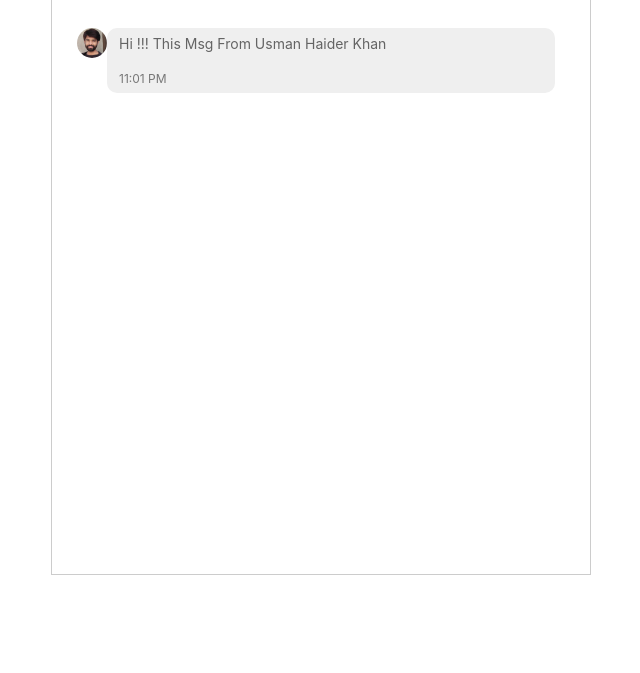
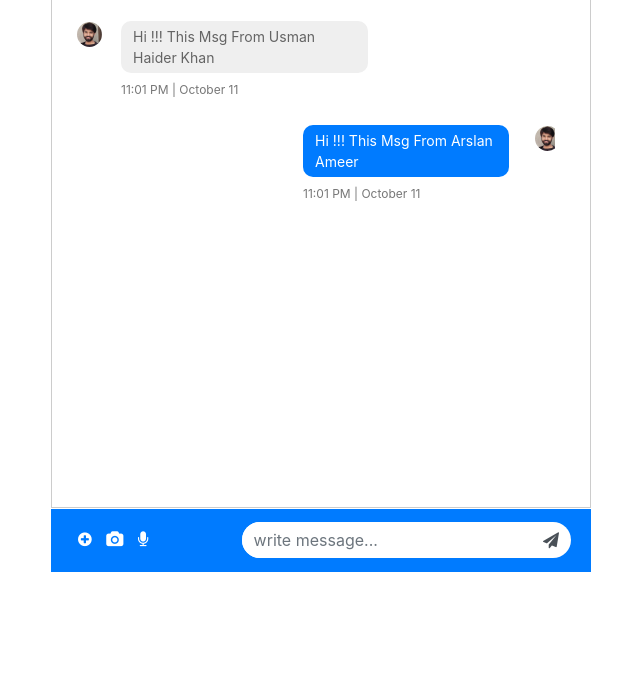
Before and after one commit to UsmanHaiderKhan/FaceBook-Chat-Card, a plain HTML site: page index.html in a window 1280 px wide. Shown: the part 127-800 px from the top of the page, without its empty margins (319-959 px from the left). Drawn offline with nearby package versions, Linux system fonts and the light colour scheme.

Commit message:
Update Fix  🛠  the margin and padding and make the desgin more effective

```diff
--- a/index.html
+++ b/index.html
@@ -36,18 +36,54 @@
                             <div class="msg-page">
                                 <div class="received-chats">
                                     <div class="received-chat-img">
-                                        <img src="user.png" style="width: 30px;height:30px;border-radius: 50%" alt=""
-                                            srcset="">
+                                        <img src="user.png" class="user-img" alt="" srcset="">
                                     </div>
                                     <dv class="received-msg">
                                         <div class="received-msg-inbox">
                                             <p>Hi !!! This Msg From Usman Haider Khan</p>
-                                            <span class="time">11:01 PM</span>
+                                            <span class="time">11:01 PM | October 11</span>
                                         </div>
                                         <!-- <img src="" alt="" srcset=""> -->
                                     </dv>
                                 </div>
+
+
+
+
+
+                                <div class="outgoing-chats">
+                                    <dv class="outgoing-chat-msg">
+
+                                        <p>Hi !!! This Msg From Arslan Ameer</p>
+                                        <span class="time">11:01 PM | October 11</span>
+
+                                        <!-- <img src="" alt="" srcset=""> -->
+                                    </dv>
+                                    <div class="outgoing-chat-img">
+                                        <img src="user.png" class="user-img" alt="" srcset="">
+                                    </div>
+                                </div>
+
+
+
                             </div>
+                        </div>
+                    </div>
+                </div>
+
+                <div class="msg-bottom">
+                    <div class="bottom-icons">
+                        <i class="fa fa-plus-circle"></i>
+                        <i class="fa fa-camera"></i>
+                        <i class="fa fa-microphone"></i>
+                        <i class="fas fa-simle-wink"></i>
+                    </div>
+                    <div class="input-group">
+                        <input type="text" class="form-control" placeholder="write message...">
+                        <div class="input-group-append">
+                            <span class="input-group-text">
+                                <i class="fa fa-paper-plane"></i>
+                            </span>
                         </div>
                     </div>
                 </div>
--- a/style.css
+++ b/style.css
@@ -16,14 +16,14 @@
     height: 50px;
     border-radius: 50%;
     margin-left: 5%;
-    margin-top: 12px;
+    margin-top: 6px;
     float: left;
 }
 
 .active {
     width: 170px;
     float: left;
-    margin-top: 20px;
+    margin-top: 15px;
 }
 
 .active h4 {
@@ -42,7 +42,7 @@
 .header-icons {
     width: 120px;
     float: right;
-    margin-top: 12px;
+    margin-top: 17px;
     margin-right: 10px;
 }
 
@@ -53,7 +53,7 @@
 }
 
 .chat-page {
-    padding: 0 0 50px 0;
+    padding: 0 0 1px 0;
 }
 
 .msg-inbox {
@@ -67,7 +67,7 @@
 }
 
 .msg-page {
-    height: 516px;
+    height: 456px;
     overflow-y: auto;
 }
 
@@ -79,12 +79,16 @@
 
 .received-msg {
     display: inline-block;
-    padding: 0 0 0 10px;
+    padding: 0 0 0 24px;
     vertical-align: top;
     width: 92%;
 }
 
 .received-msg-inbox {
+    width: 57%;
+}
+
+.received-msg-inbox p {
     background: #efefef none no-repeat scroll 0 0;
     border-radius: 10px;
     color: #646464;
@@ -100,3 +104,105 @@
     font-size: 12px;
     margin: 8px 0 0;
 }
+
+.outgoing-chats {
+    overflow: hidden;
+    margin: 26px 20px;
+}
+
+.outgoing-chat-msg p {
+    background: #007bff none repeat scroll 0 0;
+    color: #fff;
+    font-size: 14px;
+    margin: 0;
+    padding: 5px 10px 5px 12px;
+    width: 100%;
+    border-radius: 10px;
+    -webkit-border-radius: 10px;
+    -moz-border-radius: 10px;
+    -ms-border-radius: 10px;
+    -o-border-radius: 10px;
+}
+
+.outgoing-chat-msg {
+    float: left;
+    width: 45%;
+    margin-left: 45%;
+}
+
+.outgoing-chat-img {
+    display: inline-block;
+    width: 20px;
+    float: right;
+}
+
+.user-img {
+    width: 25px;
+    height: 25px;
+    border-radius: 50%;
+    -webkit-border-radius: 50%;
+    -moz-border-radius: 50%;
+    -ms-border-radius: 50%;
+    -o-border-radius: 50%;
+}
+
+.msg-bottom {
+    position: relative;
+    height: 10%;
+    background: #007bff;
+}
+
+.input-group {
+    float: right;
+    margin-top: 13px;
+    margin-right: 20px;
+    outline: none !important;
+    border-radius: 20px;
+    width: 61%;
+    background-color: #fff;
+    -webkit-border-radius: 20px;
+    -moz-border-radius: 20px;
+    -ms-border-radius: 20px;
+    -o-border-radius: 20px;
+}
+
+.form-control {
+    border: none !important;
+    border-radius: 20px !important;
+    -webkit-border-radius: 20px !important;
+    -moz-border-radius: 20px !important;
+    -ms-border-radius: 20px !important;
+    -o-border-radius: 20px !important;
+}
+
+.input-group-text {
+    border: none !important;
+    background: transparent !important;
+}
+
+.input-group .f {
+    color: #007bff;
+    float: right;
+}
+
+.bottom-icons {
+    float: left;
+    margin-top: 17px;
+    width: 30%;
+    margin-left: 22px;
+}
+
+.bottom-icons .fa {
+    color: #fff;
+    padding: 5px;
+}
+
+.form-control:focus {
+    border-color: none !important;
+    box-shadow: none !important;
+    border-radius: 20px;
+    -webkit-border-radius: 20px;
+    -moz-border-radius: 20px;
+    -ms-border-radius: 20px;
+    -o-border-radius: 20px;
+}
```
